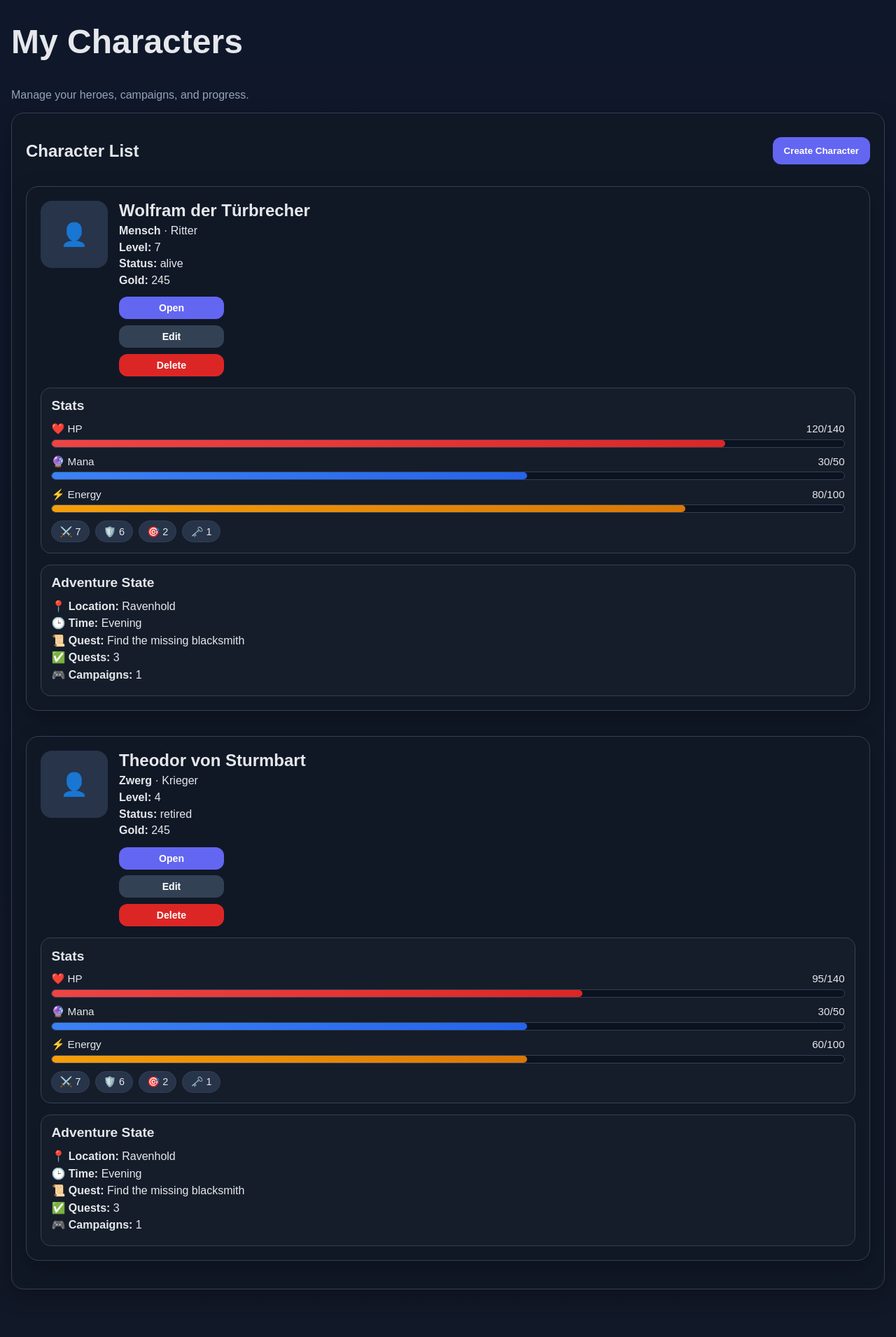
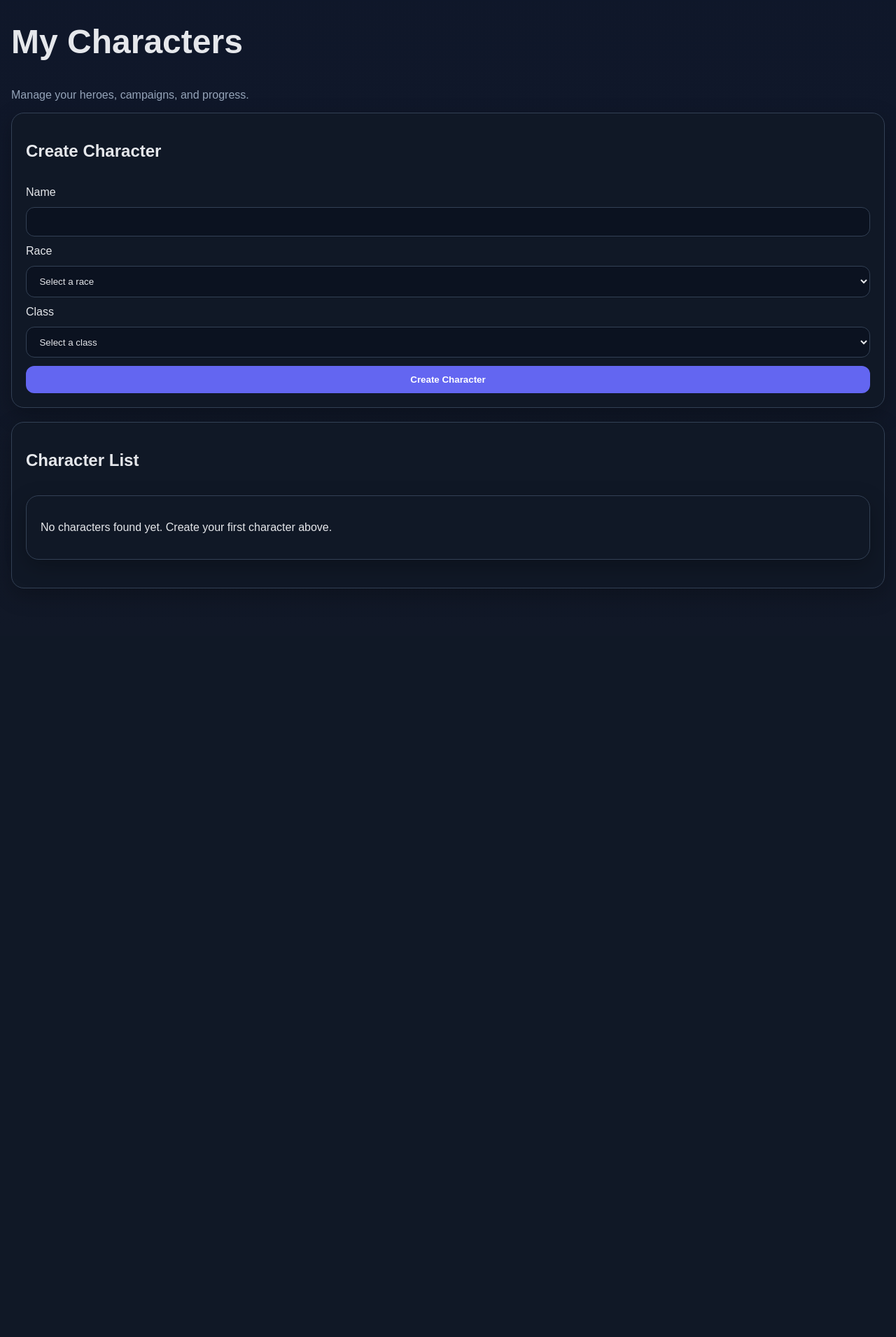
Before and after one commit to nicksteinmann/My_First_Ai_Project, a Flask app: page /characters in a window 1280 px wide. Shown: the part 73-1984 px from the top of the page at 70% size. After the commit the page ends 914 px from the top, so only its background shows below. Run offline with Flask 3, Linux system fonts and the light colour scheme; the visitor is signed in with stand-in values (Sample User, id 1).

Commit message:
feat: implement character persistence with presets and character switching
- added character creation with race and class presets
- implemented character persistence per user
- added active character selection
- added character deletion
- integrated character data into home and character views
- connected authentication flow with user-specific character handling

```diff
--- a/app.py
+++ b/app.py
@@ -1,8 +1,9 @@
 from flask import Flask, request, jsonify, render_template, redirect, url_for, session, flash
 from werkzeug.security import generate_password_hash, check_password_hash
 
-from models import db, User, UserProfile
+from models import db, User, UserProfile, Character, CharacterAttribute, CharacterResource
 from services.llm_service import ask_llm, check_provider_availability
+from data.character_presets import RACES, CLASSES
 
 
 def create_app():
@@ -29,56 +30,83 @@ def create_app():
         user_id = session.get("user_id")
         if not user_id:
             return None
-        return User.query.get(user_id)
+        return db.session.get(User, user_id)
 
-    def get_active_character():
-        """
-        Platzhalterdaten.
-        Später durch echte DB-Abfrage ersetzen.
-        """
-        if not is_logged_in():
-            return None
+    def get_user_characters(user_id):
+        return Character.query.filter_by(user_id=user_id).order_by(Character.created_at.asc()).all()
+
+    def get_character_by_id_for_user(character_id, user_id):
+        return Character.query.filter_by(id=character_id, user_id=user_id).first()
+
+    def serialize_character(character):
+        resources = character.resources
+
+        hp_current = resources.hp_current if resources else 0
+        hp_max = resources.hp_max if resources else 0
+        mana_current = resources.mana_current if resources else 0
+        mana_max = resources.mana_max if resources else 0
+        energy_current = resources.energy_current if resources else 0
+        energy_max = resources.energy_max if resources else 0
 
         return {
-            "id": 1,
-            "name": "Wolfram der Türbrecher",
-            "race": "Mensch",
-            "class_name": "Ritter",
-            "level": 7,
-            "status": "alive",
+            "id": character.id,
+            "name": character.name,
+            "race": character.race,
+            "class_name": character.class_name,
+            "level": character.level,
+            "status": character.status,
+            "gold": character.gold,
             "portrait": "👤",
             "stats": {
-                "hp": 120,
-                "hp_max": 140,
-                "mana": 30,
-                "mana_max": 50,
-                "energy": 80,
-                "energy_max": 100,
-                "gold": 245
+                "hp": hp_current,
+                "hp_max": hp_max,
+                "mana": mana_current,
+                "mana_max": mana_max,
+                "energy": energy_current,
+                "energy_max": energy_max,
+                "gold": character.gold
             },
             "skills": [
-                {"icon": "⚔️", "name": "Sword", "level": 7},
-                {"icon": "🛡️", "name": "Shield", "level": 6},
-                {"icon": "🎯", "name": "Bow", "level": 2},
+                {"icon": "⚔️", "name": "Sword", "level": 1},
+                {"icon": "🛡️", "name": "Shield", "level": 1},
+                {"icon": "🎯", "name": "Bow", "level": 1},
                 {"icon": "🗝️", "name": "Lockpick", "level": 1},
             ],
             "current_state": {
                 "location": "Ravenhold",
                 "time_of_day": "Evening",
-                "active_quest": "Find the missing blacksmith"
+                "active_quest": "No active quest"
             },
             "equipment": [
-                "Iron Sword",
-                "Knight Shield",
-                "Steel Chestplate"
+                "Starter Weapon",
+                "Basic Armor"
             ],
             "inventory": [
-                "Health Potion",
                 "Torch",
-                "Rope",
-                "Old Key"
+                "Bread"
             ]
         }
+
+    def get_active_character():
+        if not is_logged_in():
+            return None
+
+        user_id = session.get("user_id")
+        active_character_id = session.get("active_character_id")
+
+        if active_character_id:
+            selected_character = get_character_by_id_for_user(active_character_id, user_id)
+            if selected_character:
+                return serialize_character(selected_character)
+
+        characters = get_user_characters(user_id)
+
+        if not characters:
+            return None
+
+        first_character = characters[0]
+        session["active_character_id"] = first_character.id
+        return serialize_character(first_character)
 
     @app.route("/")
     def index():
@@ -86,14 +114,20 @@ def create_app():
             return render_template("index.html", page_title="Home", logged_in=False)
 
         current_user = get_current_user()
+
+        if not current_user:
+            session.clear()
+            flash("Your session has expired. Please log in again.", "error")
+            return redirect(url_for("login"))
+
         active_character = get_active_character()
 
         return render_template(
-            "index.html",
+        "index.html",
             page_title="Home",
             logged_in=True,
             active_character=active_character,
-            username=current_user.username if current_user else session.get("username")
+            username=current_user.username
         )
 
     @app.route("/login", methods=["GET", "POST"])
@@ -119,6 +153,7 @@ def create_app():
 
                 session["user_id"] = user.id
                 session["username"] = user.username
+                session.pop("active_character_id", None)
 
                 return redirect(url_for("index"))
 
@@ -190,34 +225,197 @@ def create_app():
         if not is_logged_in():
             return redirect(url_for("login"))
 
-        character_list = [
-            {
-                "id": 1,
-                "name": "Wolfram der Türbrecher",
-                "race": "Mensch",
-                "class_name": "Ritter",
-                "level": 7,
-                "status": "alive",
-                "hp": 120,
-                "energy": 80
-            },
-            {
-                "id": 2,
-                "name": "Theodor von Sturmbart",
-                "race": "Zwerg",
-                "class_name": "Krieger",
-                "level": 4,
-                "status": "retired",
-                "hp": 95,
-                "energy": 60
-            }
-        ]
+        user_id = session.get("user_id")
+        active_character_id = session.get("active_character_id")
+        db_characters = get_user_characters(user_id)
+
+        characters = []
+        for character in db_characters:
+            resources = character.resources
+
+            characters.append({
+                "id": character.id,
+                "name": character.name,
+                "race": character.race,
+                "class_name": character.class_name,
+                "level": character.level,
+                "status": character.status,
+                "gold": character.gold,
+                "is_active": character.id == active_character_id,
+                "hp": resources.hp_current if resources else 0,
+                "max_hp": resources.hp_max if resources else 0,
+                "mana": resources.mana_current if resources else 0,
+                "max_mana": resources.mana_max if resources else 0,
+                "energy": resources.energy_current if resources else 0,
+                "max_energy": resources.energy_max if resources else 0,
+                "location": "Ravenhold",
+                "time": "Evening",
+                "quest": "No active quest",
+                "completed_quests": 0,
+                "campaigns": 0,
+                "equipment": ["Starter Weapon", "Basic Armor"],
+                "inventory": ["Torch", "Bread"],
+                "skill_1": 1,
+                "skill_2": 1,
+                "skill_3": 1,
+                "skill_4": 1
+            })
 
         return render_template(
             "characters.html",
             page_title="My Characters",
-            characters=character_list
+            characters=characters,
+            races=RACES,
+            classes=CLASSES
         )
+
+    @app.route("/characters/create", methods=["POST"])
+    def create_character():
+        if not is_logged_in():
+            return redirect(url_for("login"))
+
+        user_id = session.get("user_id")
+
+        name = request.form.get("name", "").strip()
+        race = request.form.get("race", "").strip()
+        class_name = request.form.get("class_name", "").strip()
+
+        if not name or not race or not class_name:
+            flash("Please fill in all character fields.", "error")
+            return redirect(url_for("characters"))
+
+        if race not in RACES:
+            flash("Invalid race selected.", "error")
+            return redirect(url_for("characters"))
+
+        if class_name not in CLASSES:
+            flash("Invalid class selected.", "error")
+            return redirect(url_for("characters"))
+
+        base_attributes = {
+            "strength": 5,
+            "dexterity": 5,
+            "constitution": 5,
+            "intelligence": 5,
+            "perception": 5,
+            "charisma": 5
+        }
+
+        race_bonus = RACES[race]["bonuses"]
+        class_bonus = CLASSES[class_name]["bonuses"]
+
+        final_strength = base_attributes["strength"] + race_bonus["strength"] + class_bonus["strength"]
+        final_dexterity = base_attributes["dexterity"] + race_bonus["dexterity"] + class_bonus["dexterity"]
+        final_constitution = base_attributes["constitution"] + race_bonus["constitution"] + class_bonus["constitution"]
+        final_intelligence = base_attributes["intelligence"] + race_bonus["intelligence"] + class_bonus["intelligence"]
+        final_perception = base_attributes["perception"] + race_bonus["perception"] + class_bonus["perception"]
+        final_charisma = base_attributes["charisma"] + race_bonus["charisma"] + class_bonus["charisma"]
+
+        base_hp = 100
+        base_mana = 25
+        base_energy = 100
+
+        final_hp = base_hp + race_bonus["hp_bonus"] + class_bonus["hp_bonus"]
+        final_mana = base_mana + race_bonus["mana_bonus"] + class_bonus["mana_bonus"]
+        final_energy = base_energy + race_bonus["energy_bonus"] + class_bonus["energy_bonus"]
+
+        try:
+            new_character = Character(
+                user_id=user_id,
+                name=name,
+                race=race,
+                class_name=class_name,
+                background="New adventurer",
+                description="A newly created hero",
+                level=1,
+                xp=0,
+                gold=100,
+                status="alive"
+            )
+            db.session.add(new_character)
+            db.session.commit()
+
+            new_attributes = CharacterAttribute(
+                character_id=new_character.id,
+                strength=final_strength,
+                dexterity=final_dexterity,
+                constitution=final_constitution,
+                intelligence=final_intelligence,
+                perception=final_perception,
+                charisma=final_charisma
+            )
+            db.session.add(new_attributes)
+
+            new_resources = CharacterResource(
+                character_id=new_character.id,
+                hp_current=final_hp,
+                hp_max=final_hp,
+                energy_current=final_energy,
+                energy_max=final_energy,
+                mana_current=final_mana,
+                mana_max=final_mana,
+                stamina_current=100,
+                stamina_max=100
+            )
+            db.session.add(new_resources)
+
+            db.session.commit()
+
+            session["active_character_id"] = new_character.id
+            flash("Character created successfully.", "success")
+
+        except Exception as e:
+            db.session.rollback()
+            flash(f"Database error: {str(e)}", "error")
+
+        return redirect(url_for("characters"))
+
+    @app.route("/characters/select/<int:character_id>", methods=["POST"])
+    def select_character(character_id):
+        if not is_logged_in():
+            return redirect(url_for("login"))
+
+        user_id = session.get("user_id")
+        character = get_character_by_id_for_user(character_id, user_id)
+
+        if not character:
+            flash("Character not found.", "error")
+            return redirect(url_for("characters"))
+
+        session["active_character_id"] = character.id
+        flash(f"{character.name} is now your active character.", "success")
+        return redirect(url_for("index"))
+
+    @app.route("/characters/delete/<int:character_id>", methods=["POST"])
+    def delete_character(character_id):
+        if not is_logged_in():
+            return redirect(url_for("login"))
+
+        user_id = session.get("user_id")
+        character = get_character_by_id_for_user(character_id, user_id)
+
+        if not character:
+            flash("Character not found.", "error")
+            return redirect(url_for("characters"))
+
+        try:
+            if session.get("active_character_id") == character.id:
+                session.pop("active_character_id", None)
+
+            db.session.delete(character)
+            db.session.commit()
+
+            remaining_characters = get_user_characters(user_id)
+            if remaining_characters:
+                session["active_character_id"] = remaining_characters[0].id
+
+            flash(f"{character.name} has been deleted.", "success")
+
+        except Exception as e:
+            db.session.rollback()
+            flash(f"Database error: {str(e)}", "error")
+
+        return redirect(url_for("characters"))
 
     @app.route("/world")
     def world():
@@ -323,6 +521,11 @@ def create_app():
 
         active_character = get_active_character()
 
+        if not active_character:
+            return jsonify({
+                "error": "No active character found."
+            }), 400
+
         system_prompt = f"""
 Du bist ein Spielleiter für ein Fantasy-Textabenteuer.
 
--- a/templates/characters.html
+++ b/templates/characters.html
@@ -6,12 +6,55 @@
     <p class="muted-text">Manage your heroes, campaigns, and progress.</p>
 </section>
 
+{% with messages = get_flashed_messages(with_categories=true) %}
+    {% if messages %}
+        <div class="flash-list">
+            {% for category, message in messages %}
+                <div class="flash flash-{{ category }}">{{ message }}</div>
+            {% endfor %}
+        </div>
+    {% endif %}
+{% endwith %}
+
+<section class="card">
+    <div class="section-header">
+        <h2>Create Character</h2>
+    </div>
+
+    <form method="POST" action="{{ url_for('create_character') }}" class="form-layout">
+        <label for="name">Name</label>
+        <input type="text" id="name" name="name" required>
+
+        <label for="race">Race</label>
+        <select id="race" name="race" required>
+            <option value="">Select a race</option>
+            {% for race_key, race_data in races.items() %}
+                <option value="{{ race_key }}">{{ race_data.label }}</option>
+            {% endfor %}
+        </select>
+
+        <label for="class_name">Class</label>
+        <select id="class_name" name="class_name" required>
+            <option value="">Select a class</option>
+            {% for class_key, class_data in classes.items() %}
+                <option value="{{ class_key }}">{{ class_data.label }}</option>
+            {% endfor %}
+        </select>
+
+        <button class="btn" type="submit">Create Character</button>
+    </form>
+</section>
+
 <section class="card">
     <div class="section-header">
         <h2>Character List</h2>
-        <button class="btn">Create Character</button>
     </div>
 
+    {% if not characters %}
+        <section class="card">
+            <p>No characters found yet. Create your first character above.</p>
+        </section>
+    {% else %}
         <div class="character-list">
             {% for character in characters %}
                 <article class="card character-entry compact-entry">
@@ -20,16 +63,27 @@
                         <div class="character-portrait">👤</div>
 
                         <div class="character-meta">
-                        <h2>{{ character.name }}</h2>
+                            <h2>
+                                {{ character.name }}
+                                {% if character.is_active %}
+                                    <span class="skill-chip">Active</span>
+                                {% endif %}
+                            </h2>
                             <p><strong>{{ character.race }}</strong> · {{ character.class_name }}</p>
                             <p><strong>Level:</strong> {{ character.level }}</p>
                             <p><strong>Status:</strong> {{ character.status }}</p>
-                        <p><strong>Gold:</strong> 245</p>
+                            <p><strong>Gold:</strong> {{ character.gold }}</p>
 
                             <div class="entry-actions">
-                            <button class="btn btn-small">Open</button>
-                            <button class="btn btn-secondary btn-small">Edit</button>
-                            <button class="btn btn-danger btn-small">Delete</button>
+                                <form method="POST" action="{{ url_for('select_character', character_id=character.id) }}">
+                                    <button class="btn btn-small" type="submit">Open</button>
+                                </form>
+
+                                <button class="btn btn-secondary btn-small" type="button" disabled>Edit</button>
+
+                                <form method="POST" action="{{ url_for('delete_character', character_id=character.id) }}" onsubmit="return confirm('Delete this character?');">
+                                    <button class="btn btn-danger btn-small" type="submit">Delete</button>
+                                </form>
                             </div>
                         </div>
                     </div>
@@ -40,51 +94,68 @@
                         <div class="stat-block">
                             <div class="stat-row">
                                 <span>❤️ HP</span>
-                            <span>{{ character.hp }}/140</span>
+                                <span>{{ character.hp }}/{{ character.max_hp }}</span>
                             </div>
                             <div class="bar">
-                            <div class="bar-fill hp-fill" style="width: {{ (character.hp / 140 * 100) | int }}%"></div>
+                                <div class="bar-fill hp-fill" style="width: {{ ((character.hp / character.max_hp) * 100) | int if character.max_hp > 0 else 0 }}%"></div>
                             </div>
                         </div>
 
                         <div class="stat-block">
                             <div class="stat-row">
                                 <span>🔮 Mana</span>
-                            <span>30/50</span>
+                                <span>{{ character.mana }}/{{ character.max_mana }}</span>
                             </div>
                             <div class="bar">
-                            <div class="bar-fill mana-fill" style="width: 60%"></div>
+                                <div class="bar-fill mana-fill" style="width: {{ ((character.mana / character.max_mana) * 100) | int if character.max_mana > 0 else 0 }}%"></div>
                             </div>
                         </div>
 
                         <div class="stat-block">
                             <div class="stat-row">
                                 <span>⚡ Energy</span>
-                            <span>{{ character.energy }}/100</span>
+                                <span>{{ character.energy }}/{{ character.max_energy }}</span>
                             </div>
                             <div class="bar">
-                            <div class="bar-fill energy-fill" style="width: {{ character.energy }}%"></div>
+                                <div class="bar-fill energy-fill" style="width: {{ ((character.energy / character.max_energy) * 100) | int if character.max_energy > 0 else 0 }}%"></div>
                             </div>
                         </div>
 
                         <div class="skill-chip-row">
-                        <span class="skill-chip">⚔️ 7</span>
-                        <span class="skill-chip">🛡️ 6</span>
-                        <span class="skill-chip">🎯 2</span>
-                        <span class="skill-chip">🗝️ 1</span>
+                            <span class="skill-chip">⚔️ {{ character.skill_1 }}</span>
+                            <span class="skill-chip">🛡️ {{ character.skill_2 }}</span>
+                            <span class="skill-chip">🎯 {{ character.skill_3 }}</span>
+                            <span class="skill-chip">🗝️ {{ character.skill_4 }}</span>
                         </div>
                     </div>
 
                     <div class="character-entry-right state-info">
                         <h3>Adventure State</h3>
-                    <p><strong>📍 Location:</strong> Ravenhold</p>
-                    <p><strong>🕒 Time:</strong> Evening</p>
-                    <p><strong>📜 Quest:</strong> Find the missing blacksmith</p>
-                    <p><strong>✅ Quests:</strong> 3</p>
-                    <p><strong>🎮 Campaigns:</strong> 1</p>
+                        <p><strong>📍 Location:</strong> {{ character.location }}</p>
+                        <p><strong>🕒 Time:</strong> {{ character.time }}</p>
+                        <p><strong>📜 Quest:</strong> {{ character.quest }}</p>
+                        <p><strong>✅ Quests:</strong> {{ character.completed_quests }}</p>
+                        <p><strong>🎮 Campaigns:</strong> {{ character.campaigns }}</p>
+
+                        <hr class="divider">
+
+                        <h4>Equipment</h4>
+                        <ul class="simple-list">
+                            {% for item in character.equipment %}
+                                <li>{{ item }}</li>
+                            {% endfor %}
+                        </ul>
+
+                        <h4>Inventory</h4>
+                        <ul class="simple-list">
+                            {% for item in character.inventory %}
+                                <li>{{ item }}</li>
+                            {% endfor %}
+                        </ul>
                     </div>
                 </article>
             {% endfor %}
         </div>
+    {% endif %}
 </section>
 {% endblock %}
```
Also changed, not shown: data/character_presets.py (added, +145 -0 lines). Lines whose indentation alone changed are shown as unchanged.
